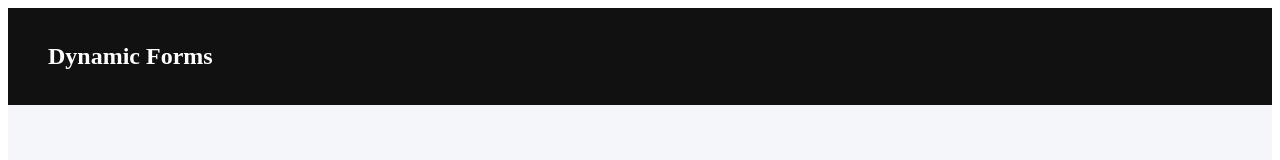
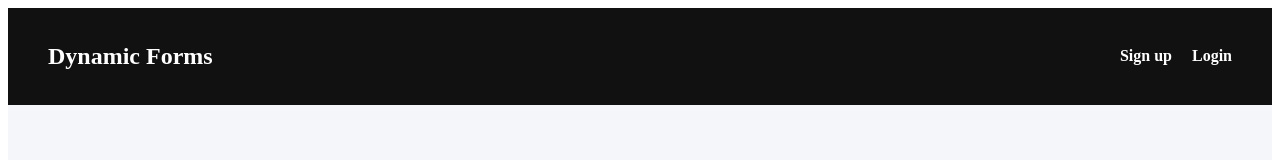
Before and after one commit to VaishnaviDS/Form_Intern, a React app in the folder frontend/: page /login in a window 1280 px wide. Shown: the top 160 px of the page. Built offline with nearby package versions, Linux system fonts and the light colour scheme; the HTML template or start-up script is replaced by a standard one.

Commit message:
Update Header.jsx

```diff
--- a/frontend/src/components/Header.jsx
+++ b/frontend/src/components/Header.jsx
@@ -34,7 +34,8 @@ const Header = () => {
           alignItems: "center",
         }}
       >
-
+        <Link to="/register" style={linkStyle}>Sign up</Link>
+<Link to="/login" style={linkStyle}>Login</Link>
         {/* ================= USER NAVBAR ================= */}
         {user?.role === "user" && (
           <>
```
